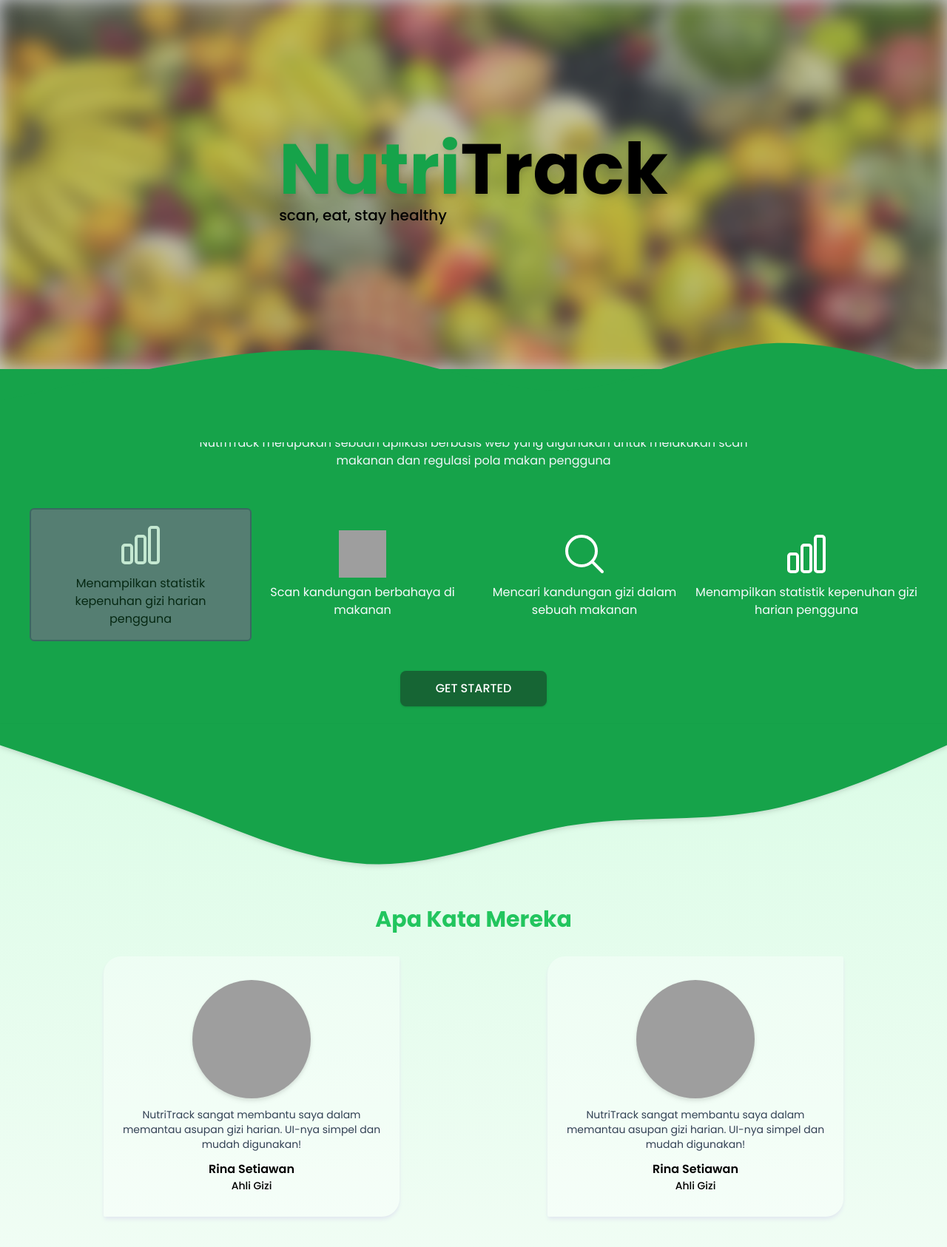
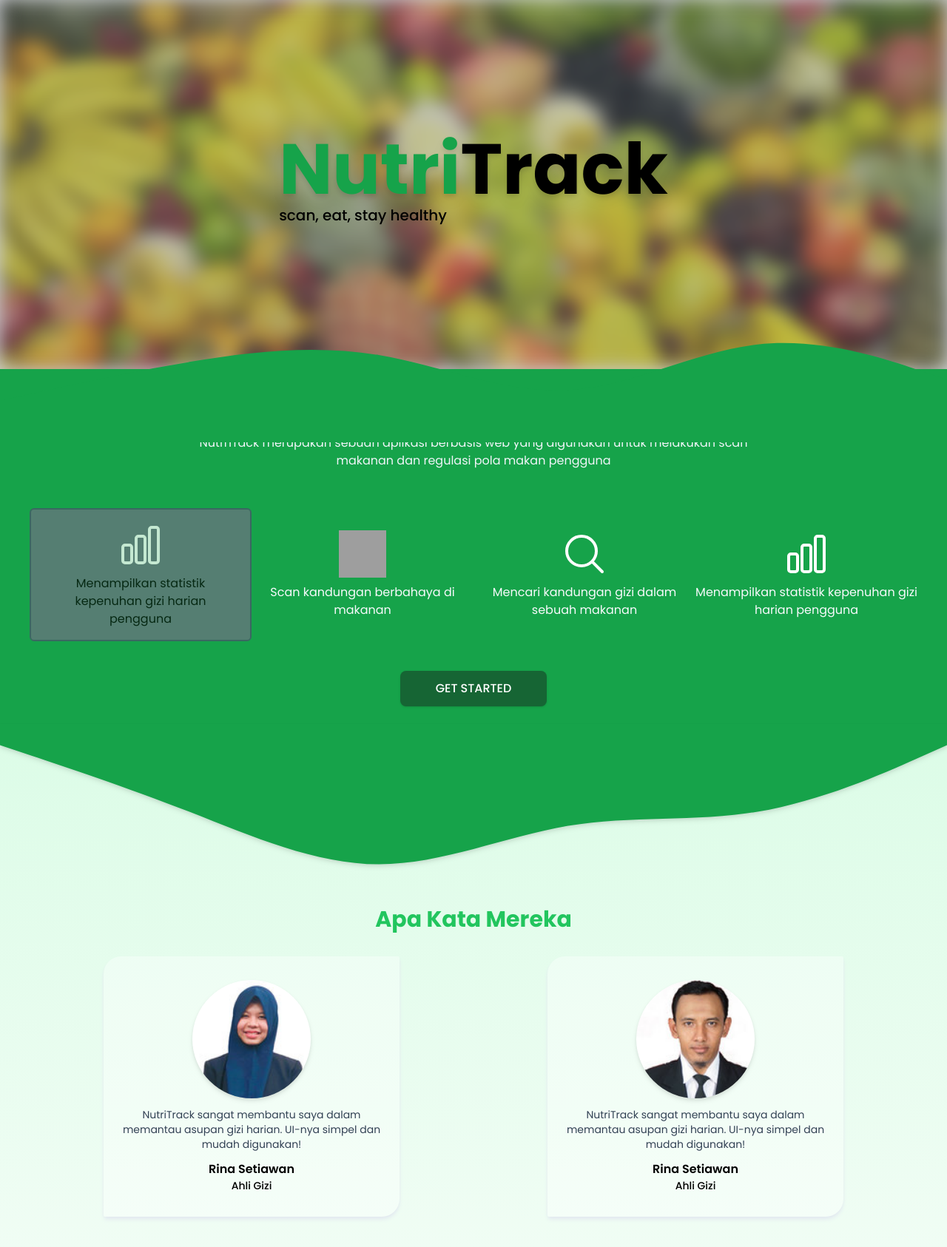
Before and after one commit to DickyCandraPermana/nutritrack, a PHP site: page /nutritrack/ in a window 1280 px wide. Shown: the part 75-1761 px from the top of the page at 74% size. Run offline with PHP 8.4, Linux system fonts and the light colour scheme; some libraries are stand-ins or nearby versions; grey boxes are pictures that could not be loaded.

Commit message:
tambah foto bu nurul

```diff
--- a/components/landing/testimoni.php
+++ b/components/landing/testimoni.php
@@ -7,7 +7,7 @@
     <h2 class="w-full text-3xl font-bold text-center text-green-500">Apa Kata Mereka</h2>
     <div class="flex flex-row justify-around">
       <div class="flex flex-col items-center justify-center w-1/3 gap-3 px-4 py-8 text-center bg-white rounded-tr-sm rounded-bl-sm shadow-md bg-opacity-35 rounded-tl-3xl rounded-br-3xl shadow-slate-200">
-        <img src="public/assets/testi-pict.jpg" class="rounded-full drop-shadow-md size-40" alt="">
+        <img src="public/assets/testi1.png" class="rounded-full drop-shadow-md size-40" alt="">
         <p class="text-sm text-slate-700">NutriTrack sangat membantu saya dalam memantau asupan gizi harian. UI-nya simpel dan mudah digunakan!</p>
         <div class="">
           <h3 class="font-semibold"> Rina Setiawan</h3>
@@ -16,7 +16,7 @@
       </div>
 
       <div class="flex flex-col items-center justify-center w-1/3 gap-3 px-4 py-8 text-center bg-white rounded-tr-sm rounded-bl-sm shadow-md bg-opacity-35 rounded-tl-3xl rounded-br-3xl shadow-slate-200">
-        <img src="public/assets/testi-pict.jpg" class="rounded-full drop-shadow-md size-40" alt="">
+        <img src="public/assets/testi2.png" class="rounded-full drop-shadow-md size-40" alt="">
         <p class="text-sm text-slate-700">NutriTrack sangat membantu saya dalam memantau asupan gizi harian. UI-nya simpel dan mudah digunakan!</p>
         <div class="">
           <h3 class="font-semibold"> Rina Setiawan</h3>
```
Also changed, not shown: public/assets/testi1.png (added), public/assets/testi2.png (added).
